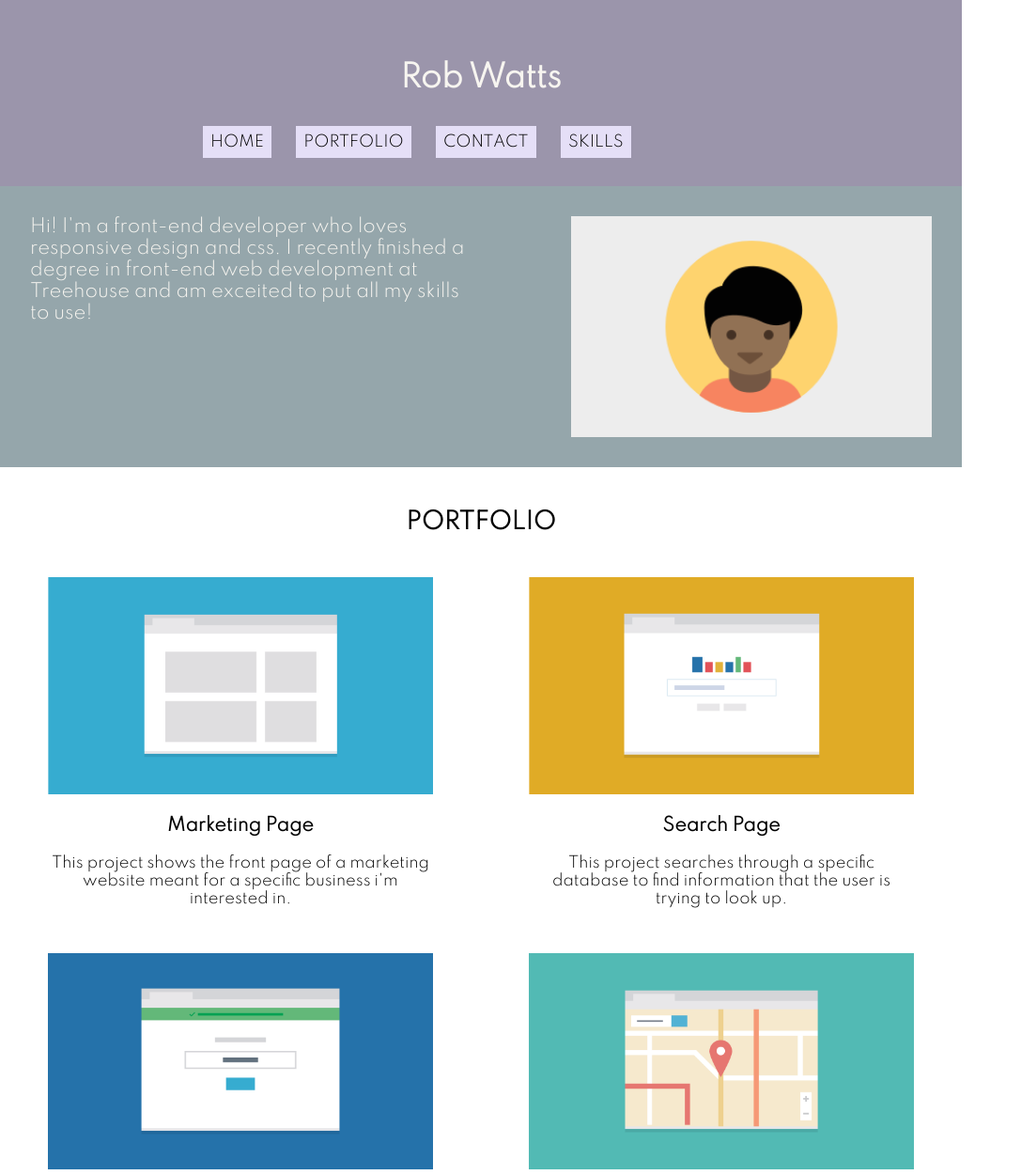
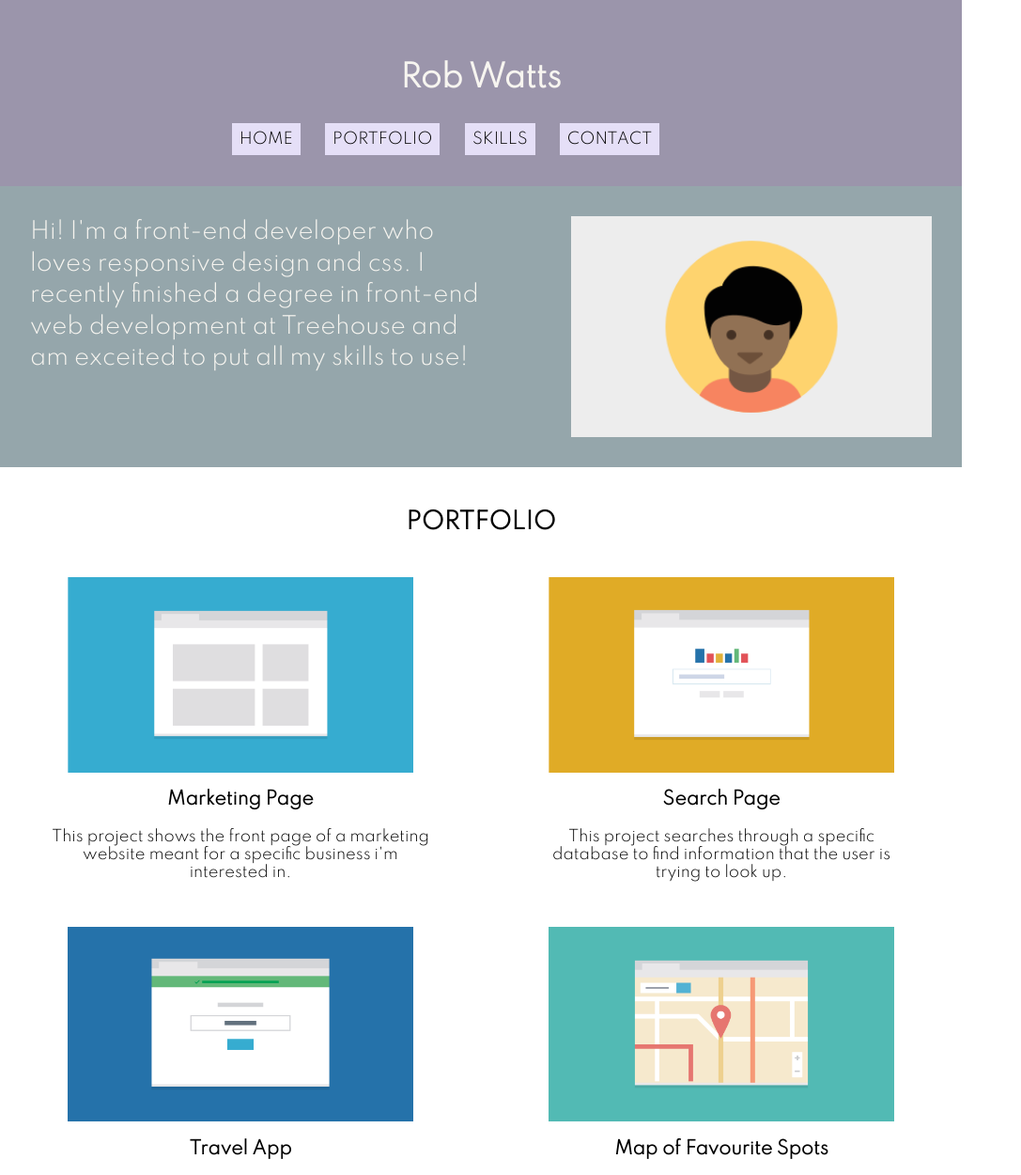
Before and after one commit to robinwatts96/Mobile-first_Responsive_Layout, a plain HTML site: page index.html in a window 1280 px wide. Shown: the top 1250 px of the page at 94% size, without its empty margins (0-1087 px from the left). Drawn offline with Linux system fonts and the light colour scheme.

Commit message:
Right before starting final media query

```diff
--- a/css/styles.css
+++ b/css/styles.css
@@ -112,15 +112,17 @@ h1 {
 .travel,
 .map,
 .photo,
+.skills,
 .calculator {
     padding-bottom: 2em;
 }
 
-.marketing,
-.search,
-.travel,
-.map,
-.photo,
+.marketing img,
+.search img,
+.travel img,
+.map img,
+.photo img,
+.skills img,
 .calculator img {
     width: 90%;
     display: block;
@@ -153,7 +155,7 @@ h1 {
         background-color: white;
     }
 
-    nav {
+    header {
         position: relative;
     }
 
@@ -162,8 +164,8 @@ h1 {
         margin: 0 auto;
         padding: 0;
         position: absolute;
-        left: 20%;
-        top: -3.5em;
+        left: 23%;
+        top: 70%;
     }
 
     nav li {
@@ -173,10 +175,6 @@ h1 {
 
     h1 {
         padding: 2em 0 3em;
-    }
-
-    .media-container {
-       background-color: green;
     }
 
     .intro {
@@ -192,7 +190,8 @@ h1 {
        width: 50%;
        text-align: left;
        float: left;
-       font-size: 1.2em;
+       font-size: 1.5em;
+       line-height: 1.4em;
     }
 
     .marketing {
@@ -230,9 +229,18 @@ h1 {
         float: right;
         width: 40%;
         margin-right: 5%;
+
+    }
+
+    .skills {
+        margin-left: 5%;
+        width: 40%;
+
     }
 
     .contact {
       display: inline-block;
+      width: 100%;
+
     }
 }
--- a/index.html
+++ b/index.html
@@ -16,8 +16,8 @@
             <ul>
                 <li>Home</li>
                 <li>Portfolio</li>
-                <li>Contact</li>
                 <li>Skills</li>
+                <li>contact</li>
             </ul>
         </nav>
     </header>
@@ -65,10 +65,19 @@
         <p>Someone can enter in the numbers they want, and press the big blue button and get the result</p>
     </div>
 
+    <div class="skills">
+        <img src="images/skills.jpg" alt="Skills">
+        <h3>Skills</h3>
+        <p>There are many variations of passages of Lorem Ipsum available, but the majority have suffered alteration in some form.</p>
+    </div>
+
 
     <div class="contact clearfix">
         <h2>Contact</h2>
         <p>If you're interested in chatting or want more information about what I've been working on, I'd love to hear from you!</p>
+        <br>
+        <HR>
+        <br>
         <p>Phone (UK): <a href="tel:07943404372">07943404372</a></p>
         <p>Email: <a href="mailto:robinwatts96@gmail.com">robinwatts96@gmail.com</a></p>
     </div>
```
Also changed, not shown: images/skills.jpg (added).
